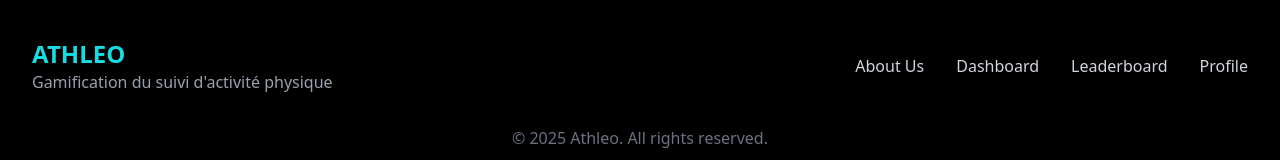
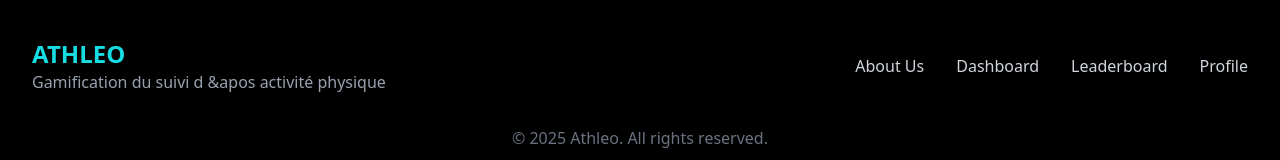
Before and after one commit to baldwin-sudo/athleo-fullstack, a Next.js app in the folder sih-frontend/: page / in a window 1280 px wide. Shown: the part 2199-2359 px from the top of the page. Built offline with nearby package versions, Linux system fonts and the light colour scheme.

Commit message:
build fix

```diff
--- a/sih-frontend/app/page.js
+++ b/sih-frontend/app/page.js
@@ -228,7 +228,7 @@ const HomePage = () => {
           <div className="mb-6 md:mb-0">
             <div className="text-2xl font-bold text-[#16DDE3]">ATHLEO</div>
             <p className="text-gray-400">
-              Gamification du suivi d'activité physique
+              Gamification du suivi d &apos activité physique
             </p>
           </div>
           <div className="flex gap-8">
```
